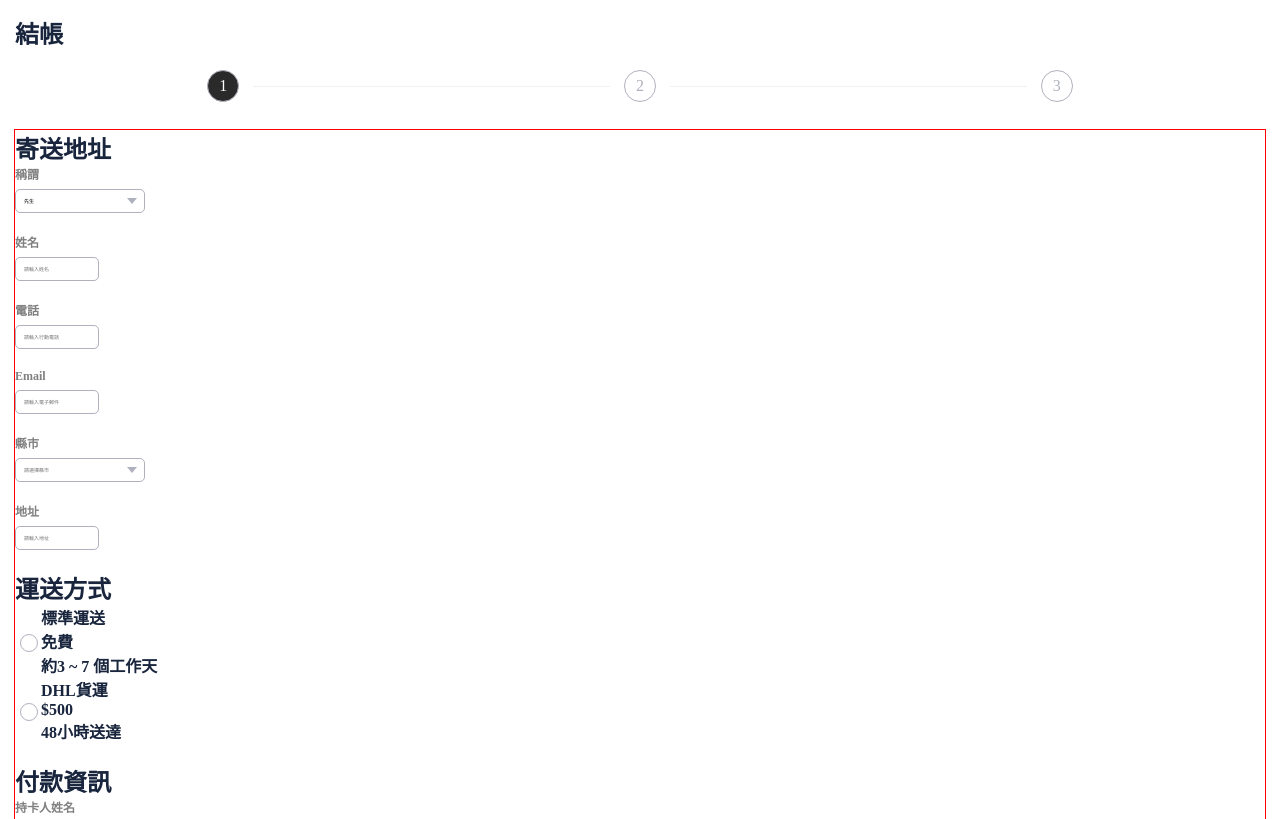
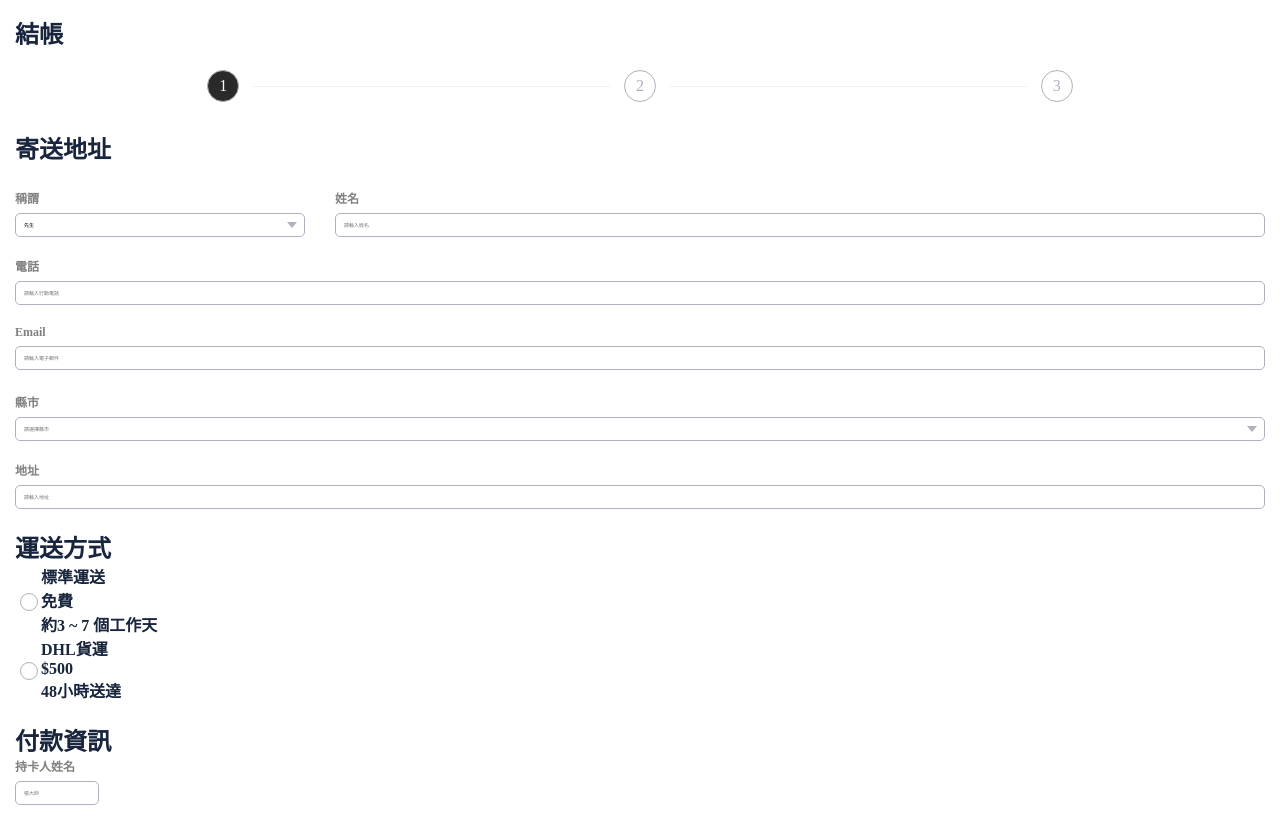
Before and after one commit to KirkCMH/Alpha-Shop, a website built with webpack: page index.html in a window 1280 px wide. Shown: the top 819 px of the page. Built offline with nearby package versions, Linux system fonts and the light colour scheme.

Commit message:
stepper and first step form complete

```diff
--- a/index.html
+++ b/index.html
@@ -39,6 +39,7 @@
           <div class="form-content">
             <div class="part">
               <h1>寄送地址</h1>
+              <div class="grid-container">
                 <div class="form-row">
                   <label>稱謂</label>
                   <div class="select-wrapper">
@@ -78,6 +79,8 @@
                 <div class="form-row">
                   <label for="">地址</label><input id="address" type="text" placeholder="請輸入地址">
                 </div>
+              </div>
+
             </div>
 
             <div class="part">
--- a/src/scss/main.scss
+++ b/src/scss/main.scss
@@ -358,14 +358,50 @@ h1 {
   .form-container {
     height: 100%;
     form {
-      outline: 1px solid red;
       height: 100%;
       display: flex;
       flex-direction: column;
 
       .form-content {
-      outline: 1px solid red;
         flex: 1;
+        .grid-container {
+          display: grid;
+          grid-template-columns: repeat(4, 1fr);
+          grid-template-rows: repeat(5, 1fr);
+          grid-template-areas:
+          "title name name name"
+          "phone phone phone phone"
+          "email email email email"
+          "country country country country"
+          "address address address address"
+          ;
+          column-gap: 30px;
+          margin-top: 24px;
+          .form-row {
+            > input {
+              width: 100%;
+            }
+            &:nth-child(1) {
+              grid-area: title;
+            }
+            &:nth-child(2) {
+              grid-area: name;
+            }
+            &:nth-child(3) {
+              grid-area: phone;
+            }
+            &:nth-child(4) {
+              grid-area: email;
+            }
+            &:nth-child(5) {
+              grid-area: country;
+            }
+            &:nth-child(6) {
+              grid-area: address;
+            }
+          }
+
+        }
       }
     }
   }
@@ -418,7 +454,7 @@ form {
 
     .select-wrapper {
       position: relative;
-      width: 130px;
+      width: 100%;
       z-index: 0;
 
       &::after {
@@ -440,11 +476,13 @@ form {
       -webkit-appearance: none;
       cursor: pointer;
       width: 100%;
+      min-width: 100px;
       background-color: transparent;
 
       &:invalid {
         color: #747474;
       }
+
     }
   }
 }
```
Also changed, not shown: dist/main.css, 1 other file. Lines whose indentation alone changed are shown as unchanged.
